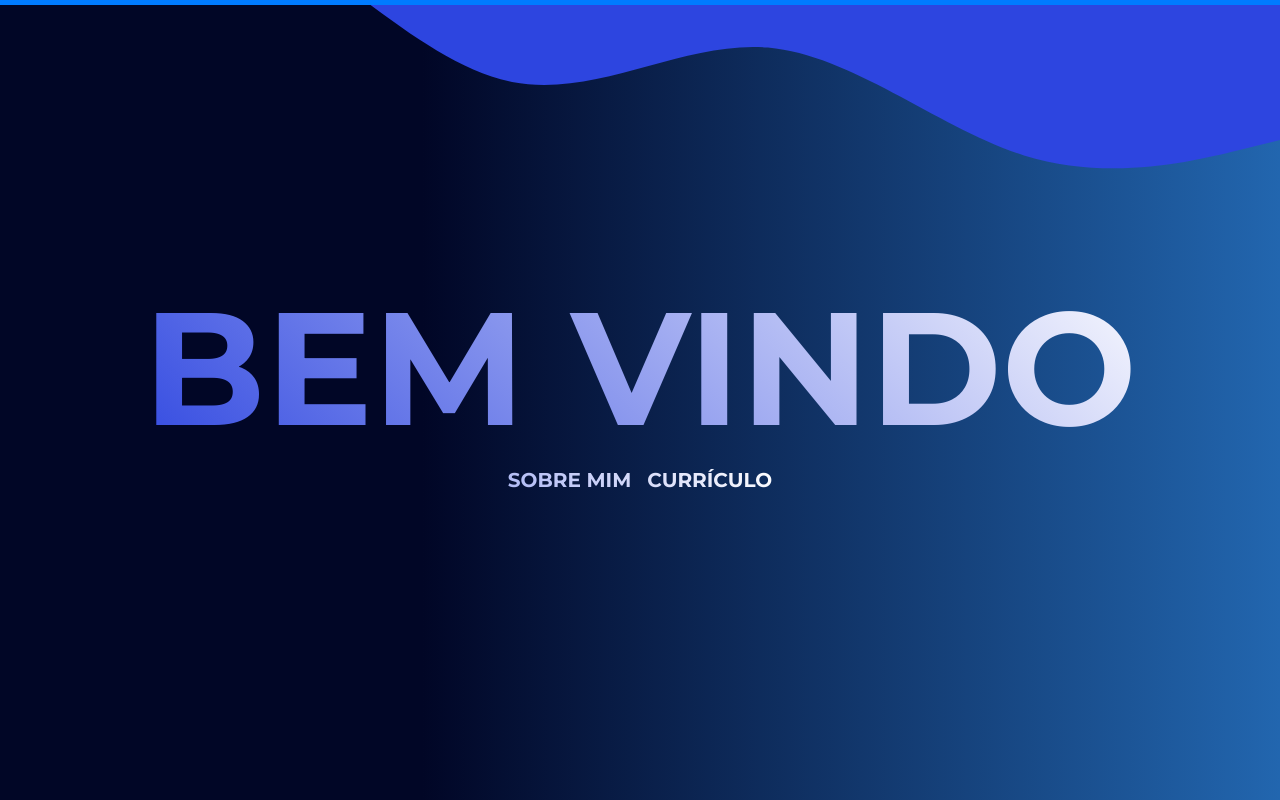
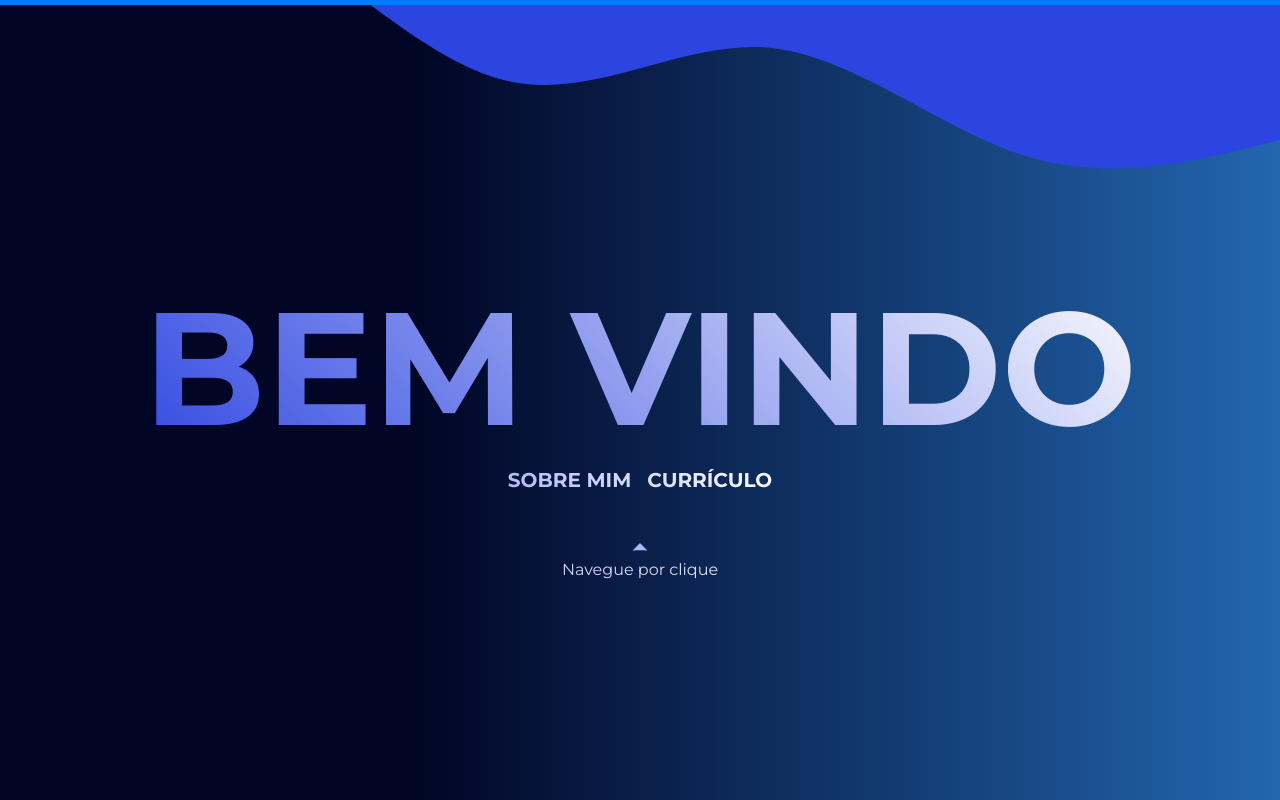
Before and after one commit to LuisFelipeMod/portfolio-antigo, a Next.js app: page / in a window 1280 px wide. Shown: the top 800 px of the page. Built offline with nearby package versions, Linux system fonts and the light colour scheme.

Commit message:
feat: new changes

```diff
--- a/components/coming.module.css
+++ b/components/coming.module.css
@@ -114,8 +114,23 @@
     align-items: center;
     gap: 0.2rem;
 }
+.navByClick{
+    display: flex;
+    flex-direction: column;
+    justify-content: center;
+    align-items: center;
+    opacity: 0.5;
+    margin-top: 20rem;
+    background: linear-gradient(45deg, #AEB8F4, #fff);
+    -webkit-background-clip: text;
+    -webkit-text-fill-color: transparent;
+    -moz-background-clip: text;
+    -moz-text-fill-color: transparent;
+}
 @media(max-width: 991px){
-
+    .navByClick{
+        margin-top: 2rem;
+    }
     .contactMe{
         display: flex;
         flex-wrap: wrap;
--- a/components/layout.js
+++ b/components/layout.js
@@ -69,6 +69,26 @@ export default function Layout({children, home}){
                     </motion.h1>
 
                 <ScrollMenuComing></ScrollMenuComing>
+                <motion.div
+                    className={styles.navByClick}
+                    initial = {{
+                        opacity: 0
+                    }}
+                    animate = {{
+                        opacity: 1
+                    }}
+                    transition={{
+                        ease: "linear",
+                        duration: 0.4,
+                        opacity: { delay: 0.4, duration: 1.8 }
+                    }}
+                >
+                    <svg fill="#AEB8F4" width={20} height={20} xmlns="http://www.w3.org/2000/svg" viewBox="0 0 24 24" stroke-width="1.5" stroke="#AEB8F4" class="w-6 h-6">
+                        <path stroke-linecap="round" stroke-linejoin="round" d="M4.5 15.75l7.5-7.5 7.5 7.5" />
+                    </svg>
+
+                    <span>Navegue por clique</span>
+                </motion.div>
                 </div>
                 <section className={styles.aboutMe_section} id='aboutMe'>
                     <div className={styles.aboutMe_container}>
```
